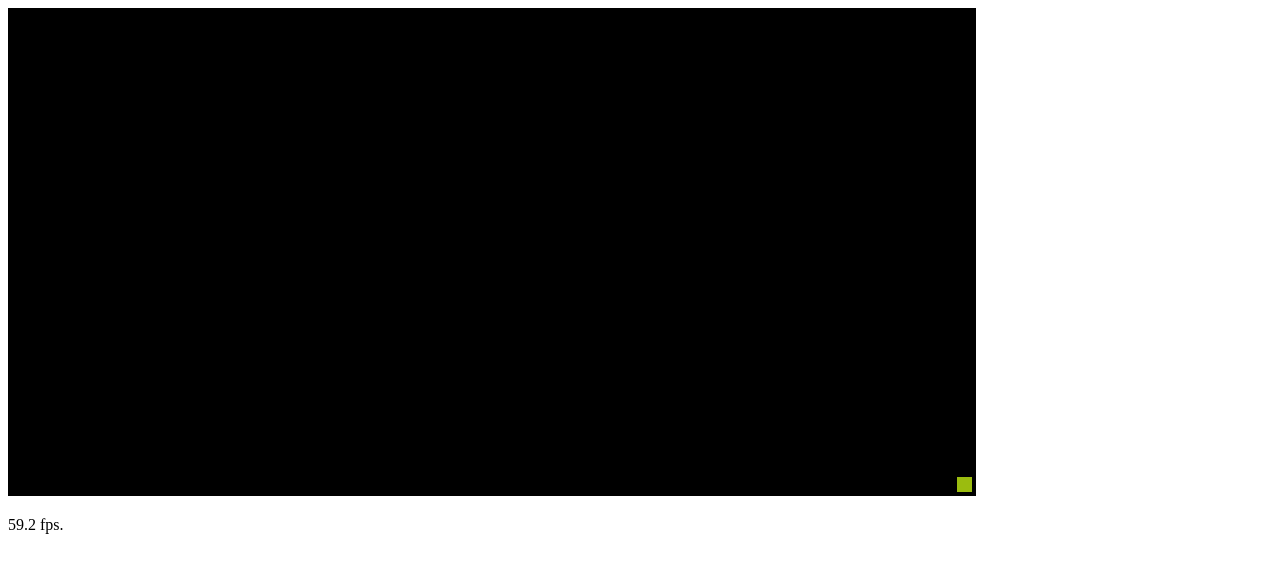
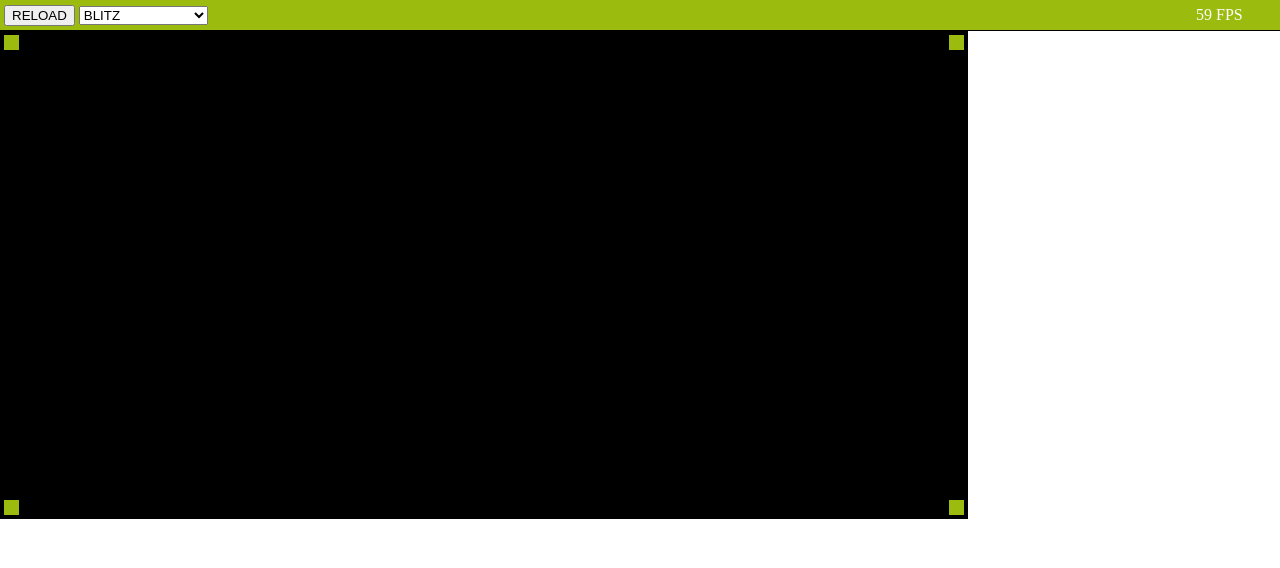
Before and after one commit to Luis-Hermida/project-chip8-emulator-js, a website built with Parcel: page index.html in a window 1280 px wide. Built offline with nearby package versions, Linux system fonts and the light colour scheme.

Commit message:
Basic changes, starter class for speaker and added header UI

```diff
--- a/index.html
+++ b/index.html
@@ -11,9 +11,24 @@
     <title>CHIP-8</title>
   </head>
   <body>
+    <header>
+      <div>
+        <button id="reload">RELOAD</button>
+        <select name="roms" id="roms">
+          <option value="BLITZ">BLITZ</option>
+          <option value="BLINKY">BLINKY</option>
+          <option value="BRICK">BRICK</option>
+          <option value="MAZE">MAZE</option>
+          <option value="PICTURE">PICTURE</option>
+          <option value="TANK">TANK</option>
+          <option value="SPACE-INVADER">SPACE-INVADER</option>
+        </select>
+      </div>
+      <span></span>
+      <p id="fps"></p>
+    </header>
     <main>
       <canvas></canvas>
-      <p id="fps"></p>
     </main>
   </body>
 </html>
--- a/scripts/Chip8.js
+++ b/scripts/Chip8.js
@@ -36,7 +36,7 @@ const animate = (newtime) => {
     let sinceStart = now - startTime;
     let currentFps =
       Math.round((1000 / (sinceStart / ++frameCount)) * 100) / 100;
-    document.getElementById("fps").textContent = currentFps + " fps.";
+    document.getElementById("fps").textContent = currentFps + " FPS";
   }
 
   // Request another frame
--- a/scripts/renderer.js
+++ b/scripts/renderer.js
@@ -63,10 +63,9 @@ export default class Renderer {
 
   testRender() {
     // Testing Max values
-    // this.setPixel(0, 0);
-    // this.setPixel(63, 0);
-    // this.setPixel(0, 31);
-    // this.setPixel(63, 31);
+    this.setPixel(0, 0);
+    this.setPixel(63, 0);
+    this.setPixel(0, 31);
     this.setPixel(63, 31);
 
     // Testing out of bonds
--- a/style.css
+++ b/style.css
@@ -1,3 +1,23 @@
+body {
+  margin: 0;
+}
+
+header {
+  background-color: #9bbc0f;
+  color: white;
+  display: flex;
+  justify-content: space-between;
+  align-items: center;
+  height: 30px;
+  padding: 0px 4px;
+  border-bottom: 1px solid #000;
+}
+
+#fps {
+  margin: 0;
+  width: 80px;
+}
+
 canvas {
   border: 4px solid black;
 }
```
Also changed, not shown: scripts/Speaker.js (+22 -1 lines).
